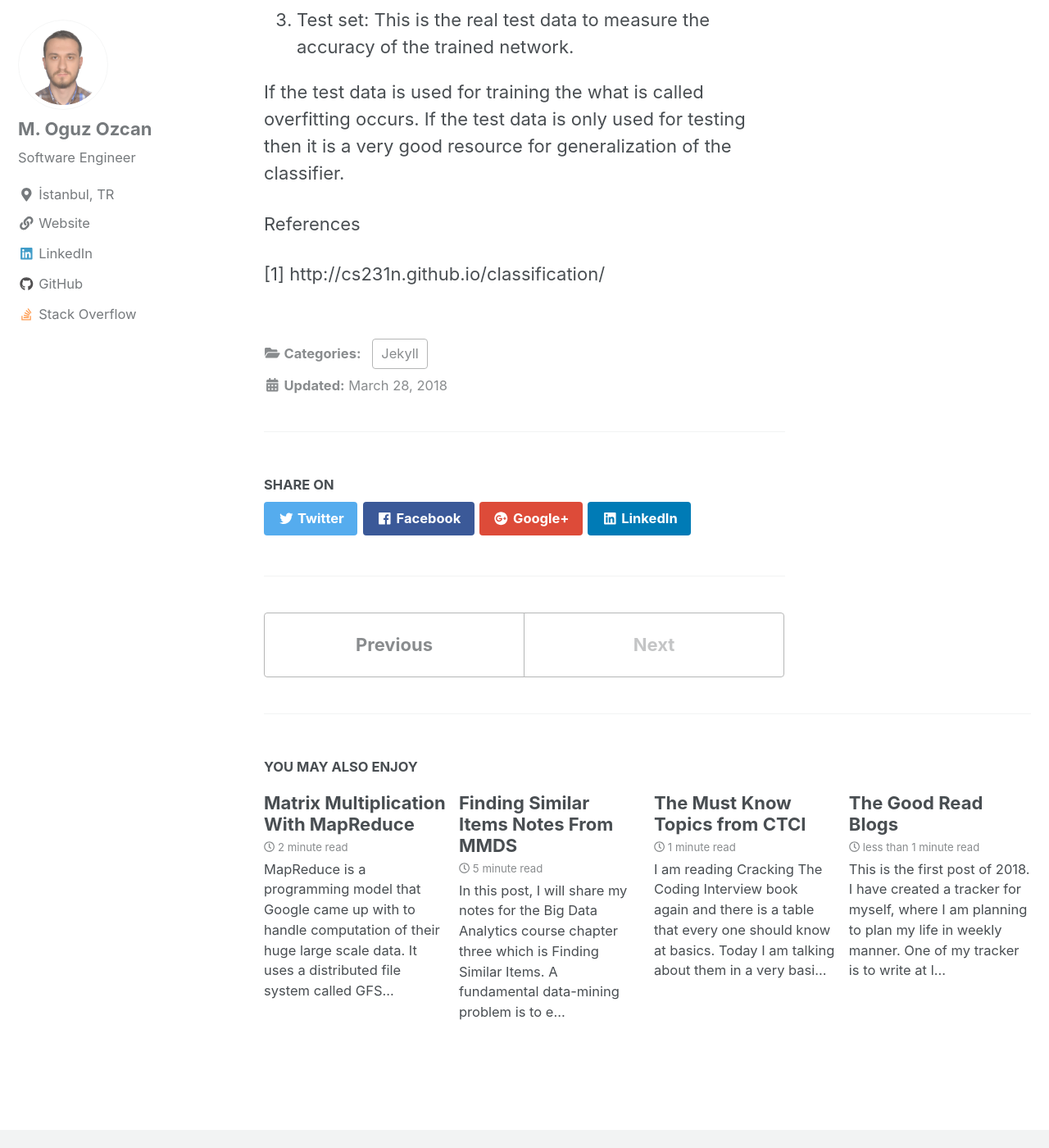
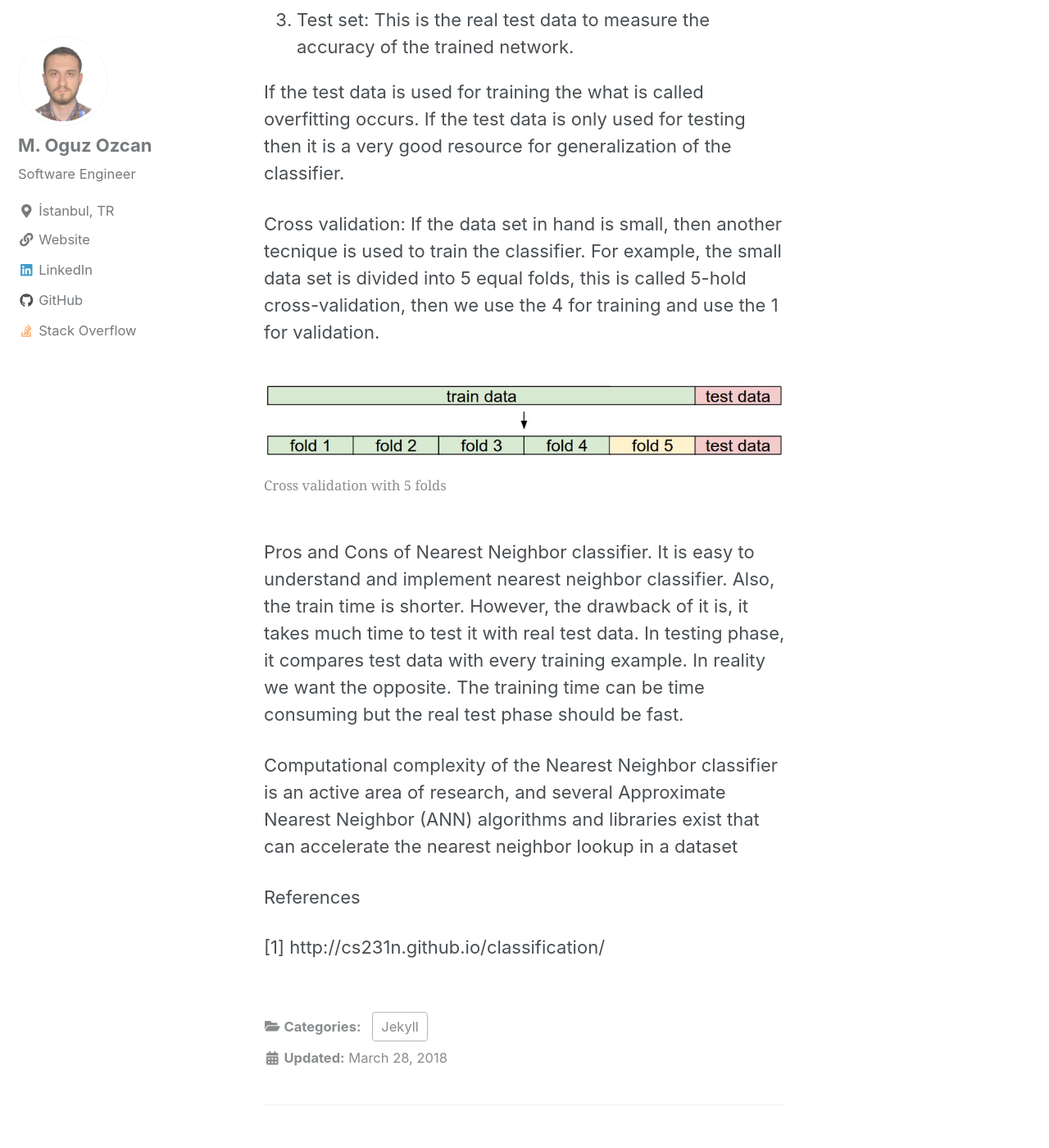
Before and after one commit to moguzozcan/moguzozcan.github.io, a Jekyll site: the page built from _posts/2018-03-28-Deep-Learning-Notes-1-Classification.md, in a window 1280 px wide and 1400 px high, scrolled down 3698 px. Shown: the whole window at 82% size. Built offline with Jekyll 4.4.1, drawn with Linux system fonts in a browser that asks for light colours; nearby versions of some CDN libraries; some of the changed text lies outside the part shown.

Commit message:
Deep Learning Notes 1 Finished

```diff
--- a/_posts/2018-03-28-Deep-Learning-Notes-1-Classification.md
+++ b/_posts/2018-03-28-Deep-Learning-Notes-1-Classification.md
@@ -73,6 +73,17 @@ Before that let's explain what are those sets. Mainly there are 3 types of data
 
 If the test data is used for training the what is called overfitting occurs. If the test data is only used for testing then it is a very good resource for generalization of the classifier.
 
+Cross validation: If the data set in hand is small, then another tecnique is used to train the classifier. For example, the small data set is divided into 5 equal folds, this is called 5-hold cross-validation, then we use the 4 for training and use the 1 for validation.
+
+<figure>
+    <a href="/assets/images/crossvalidation.jpeg"><img src="/assets/images/crossvalidation.jpeg"></a>
+    <figcaption>Cross validation with 5 folds</figcaption>
+</figure>
+
+Pros and Cons of Nearest Neighbor classifier.
+It is easy to understand and implement nearest neighbor classifier. Also, the train time is shorter. However, the drawback of it is, it takes much time to test it with real test data. In testing phase, it compares test data with every training example. In reality we want the opposite. The training time can be time consuming but the real test phase should be fast.
+
+Computational complexity of the Nearest Neighbor classifier is an active area of research, and several Approximate Nearest Neighbor (ANN) algorithms and libraries exist that can accelerate the nearest neighbor lookup in a dataset
 
 References
 
```
Also changed, not shown: assets/images/crossvalidation.jpeg (added).
